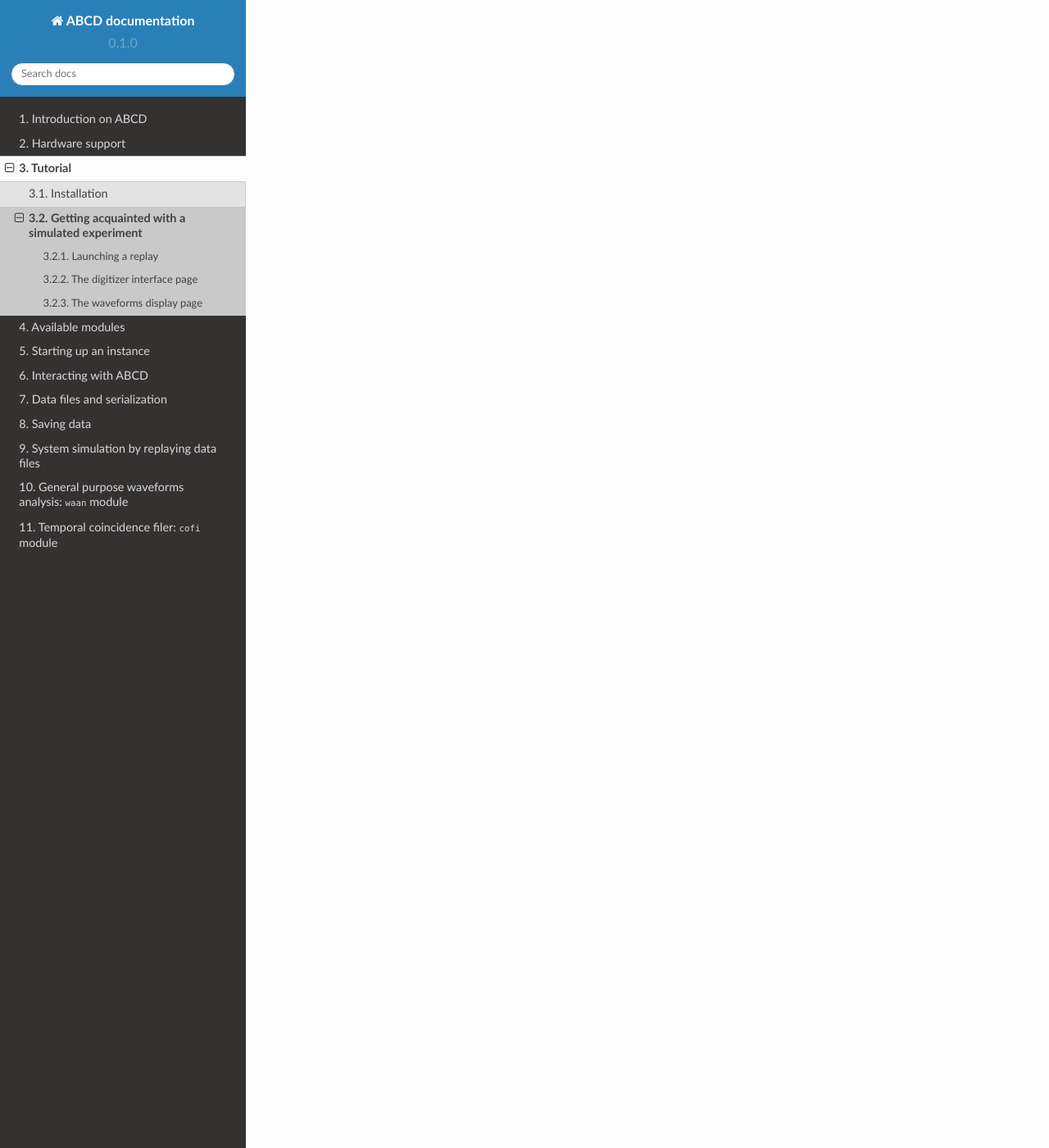
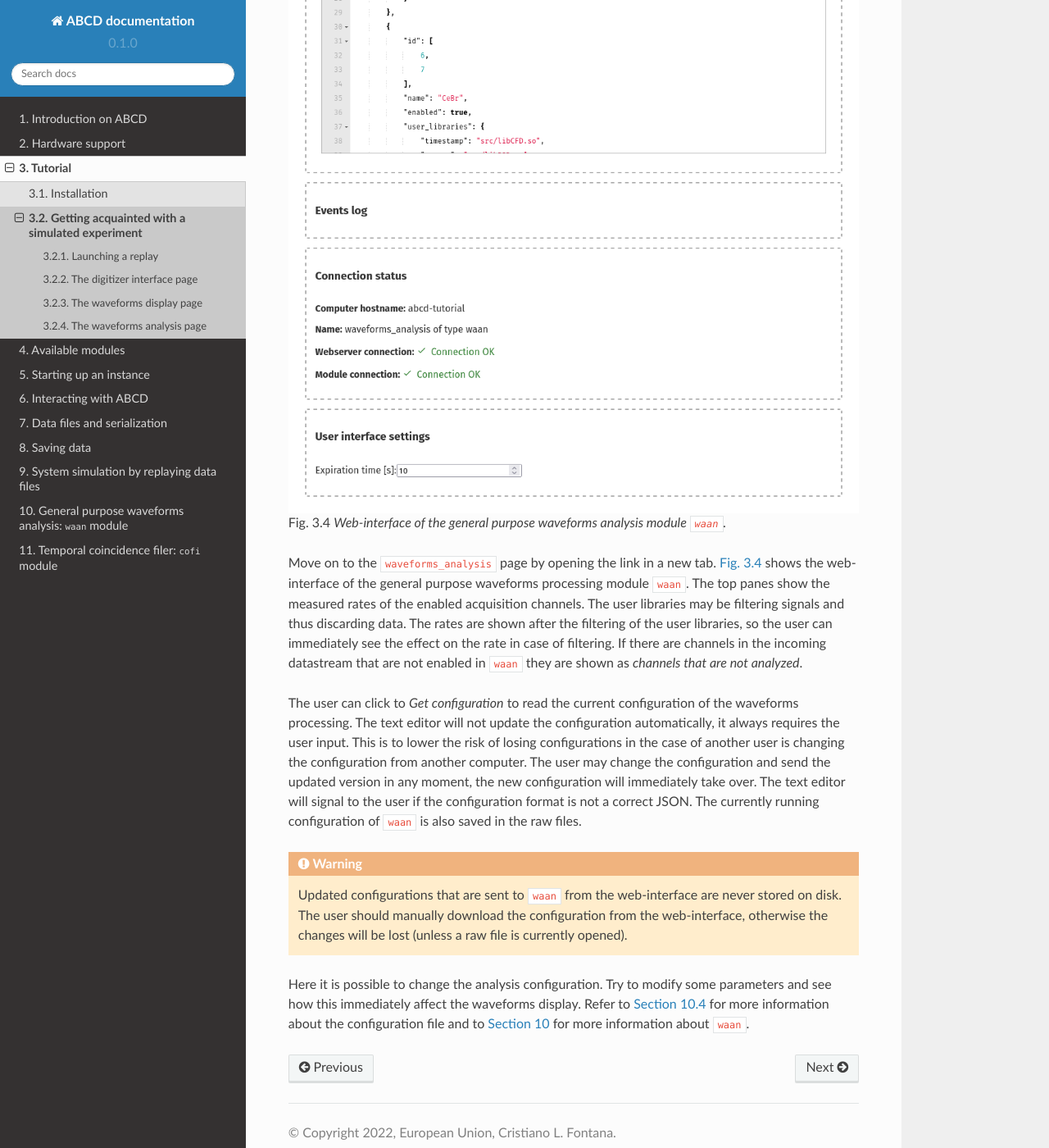
Before and after one commit to cl-fontana/abcd-docs, a Sphinx documentation site: the page built from docs/source/first_replay.rst, in a window 1280 px wide and 1400 px high, scrolled down 8389 px. Shown: the whole window at 82% size. Built offline with Sphinx 7.4.7 and the Read the Docs theme 2.0.0, drawn with Linux system fonts in a browser that asks for light colours; some of the changed text lies outside the part shown.

Commit message:
Added waveforms analysis

```diff
--- a/docs/source/first_replay.rst
+++ b/docs/source/first_replay.rst
@@ -168,3 +168,37 @@ In the specific case of :numref:`fig-ABCD-waveforms-display`:
 In the plots a waveform may be hidden by clicking on it on the legend.
 It is possible to save the plot as a PNG image by hovering on the plot and clicking on the little camera on the top-righ.
 It is also possible to zoom into the plot by clicking and dragging.
+
+.. _sec-waveforms-analysis-page:
+
+The waveforms analysis page
+---------------------------
+
+.. figure:: images/ABCD_waan.png
+    :name: fig-ABCD-waan
+    :width: 100%
+    :alt: page of interface of the waan module of the ABCD web-based user interface
+
+    Web-interface of the general purpose waveforms analysis module ``waan``.
+
+Move on to the ``waveforms_analysis`` page by opening the link in a new tab.
+:numref:`fig-ABCD-waan` shows the web-interface of the general purpose waveforms processing module ``waan``.
+The top panes show the measured rates of the enabled acquisition channels.
+The user libraries may be filtering signals and thus discarding data.
+The rates are shown after the filtering of the user libraries, so the user can immediately see the effect on the rate in case of filtering.
+If there are channels in the incoming datastream that are not enabled in ``waan`` they are shown as *channels that are not analyzed*.
+
+The user can click to *Get configuration* to read the current configuration of the waveforms processing.
+The text editor will not update the configuration automatically, it always requires the user input.
+This is to lower the risk of losing configurations in the case of another user is changing the configuration from another computer.
+The user may change the configuration and send the updated version in any moment, the new configuration will immediately take over.
+The text editor will signal to the user if the configuration format is not a correct JSON.
+The currently running configuration of ``waan`` is also saved in the raw files.
+
+.. warning::
+    Updated configurations that are sent to ``waan`` from the web-interface are never stored on disk.
+    The user should manually download the configuration from the web-interface, otherwise the changes will be lost (unless a raw file is currently opened).
+
+Here it is possible to change the analysis configuration.
+Try to modify some parameters and see how this immediately affect the waveforms display.
+Refer to :numref:`sec-waan-config` for more information about the configuration file and to :numref:`ch-waan` for more information about ``waan``.
```
